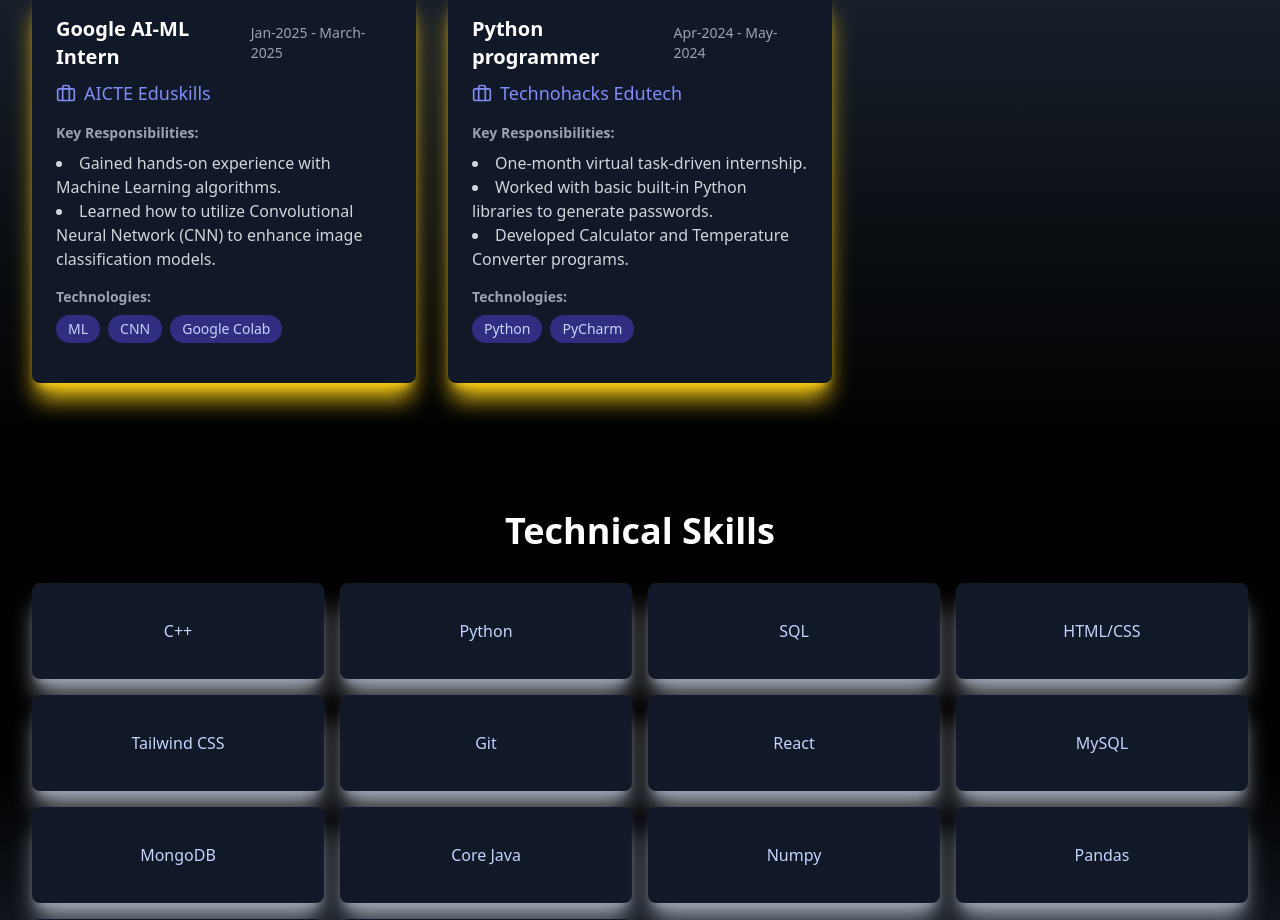
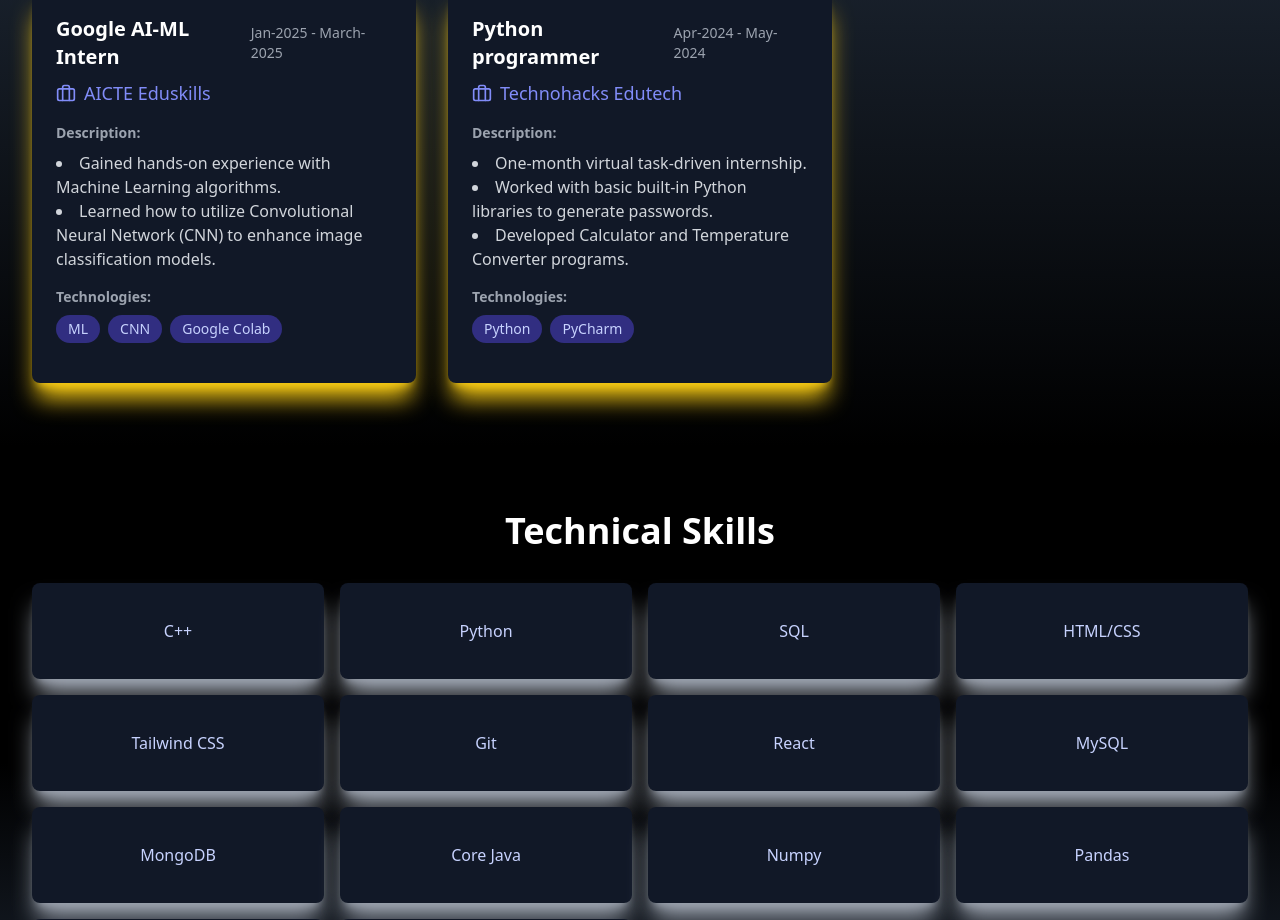
Before and after one commit to SamratMali99/portfolio, a React (Vite) app: page / in a window 1280 px wide. Shown: the part 2640-3560 px from the top of the page. Built offline with nearby package versions, Linux system fonts and the light colour scheme.

Commit message:
small change

```diff
--- a/src/components/Experience.jsx
+++ b/src/components/Experience.jsx
@@ -8,7 +8,8 @@
     period: 'Jan-2025 - March-2025',
     // description: 'Developed and maintained various client projects using React, Node.js, and AWS.',
     // image: 'https://images.unsplash.com/photo-1516321318423-f06f85e504b3?auto=format&fit=crop&q=80&w=500',
-    responsibilities: ['Gained hands-on experience with Machine Learning algorithms.', 'Learned how to utilize Convolutional Neural Network (CNN) to enhance image classification models.'],
+    responsibilities: ['Gained hands-on experience with Machine Learning algorithms.',
+                        'Learned how to utilize Convolutional Neural Network (CNN) to enhance image classification models.'],
     technologies: ['ML', 'CNN', 'Google Colab'],
     // website: 'https://example.com'
   },
@@ -19,7 +20,8 @@
     // description: 'Created responsive web applications and implemented UI/UX designs.',
     // image: 'https://images.unsplash.com/photo-1522071820081-009f0129c71c?auto=format&fit=crop&q=80&w=500',
     responsibilities: ['One-month virtual task-driven internship.',
-                       'Worked with basic built-in Python libraries to generate passwords.',                           'Developed Calculator and Temperature Converter programs.'],
+                       'Worked with basic built-in Python libraries to generate passwords.',
+                        'Developed Calculator and Temperature Converter programs.'],
     technologies: ['Python', 'PyCharm'],
     // website: 'https://example.com'
   }
@@ -49,7 +51,7 @@
                 </div>
                 {/* <p className="text-gray-300 mb-4">{exp.description}</p> */}
                 <div className="mb-4">
-                  <h4 className="text-sm font-semibold text-gray-400 mb-2">Key Responsibilities:</h4>
+                  <h4 className="text-sm font-semibold text-gray-400 mb-2">Description:</h4>
                   <ul className="list-disc list-inside text-gray-300">
                     {exp.responsibilities.map((resp, idx) => (
                       <li key={idx}>{resp}</li>
```
